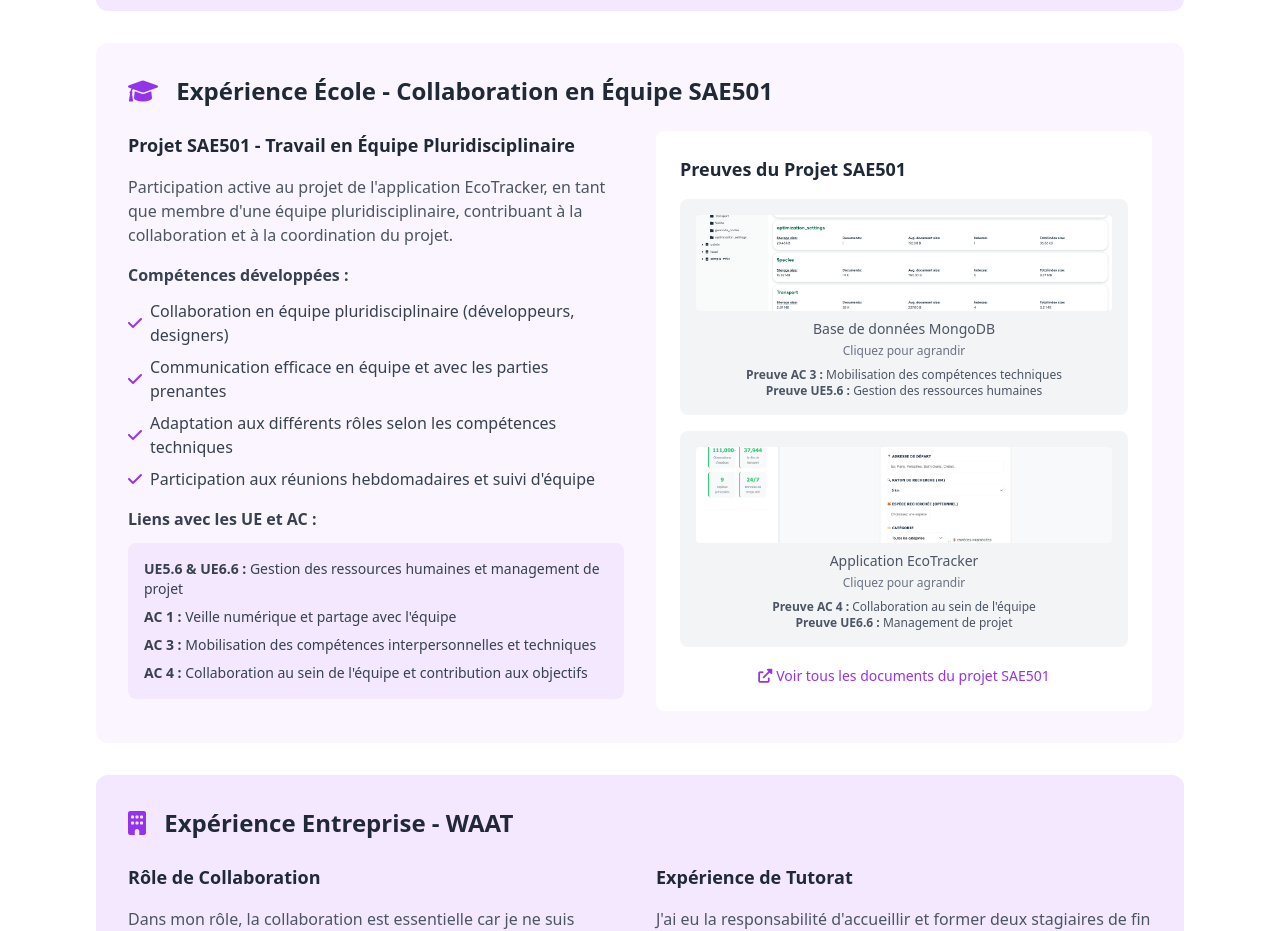
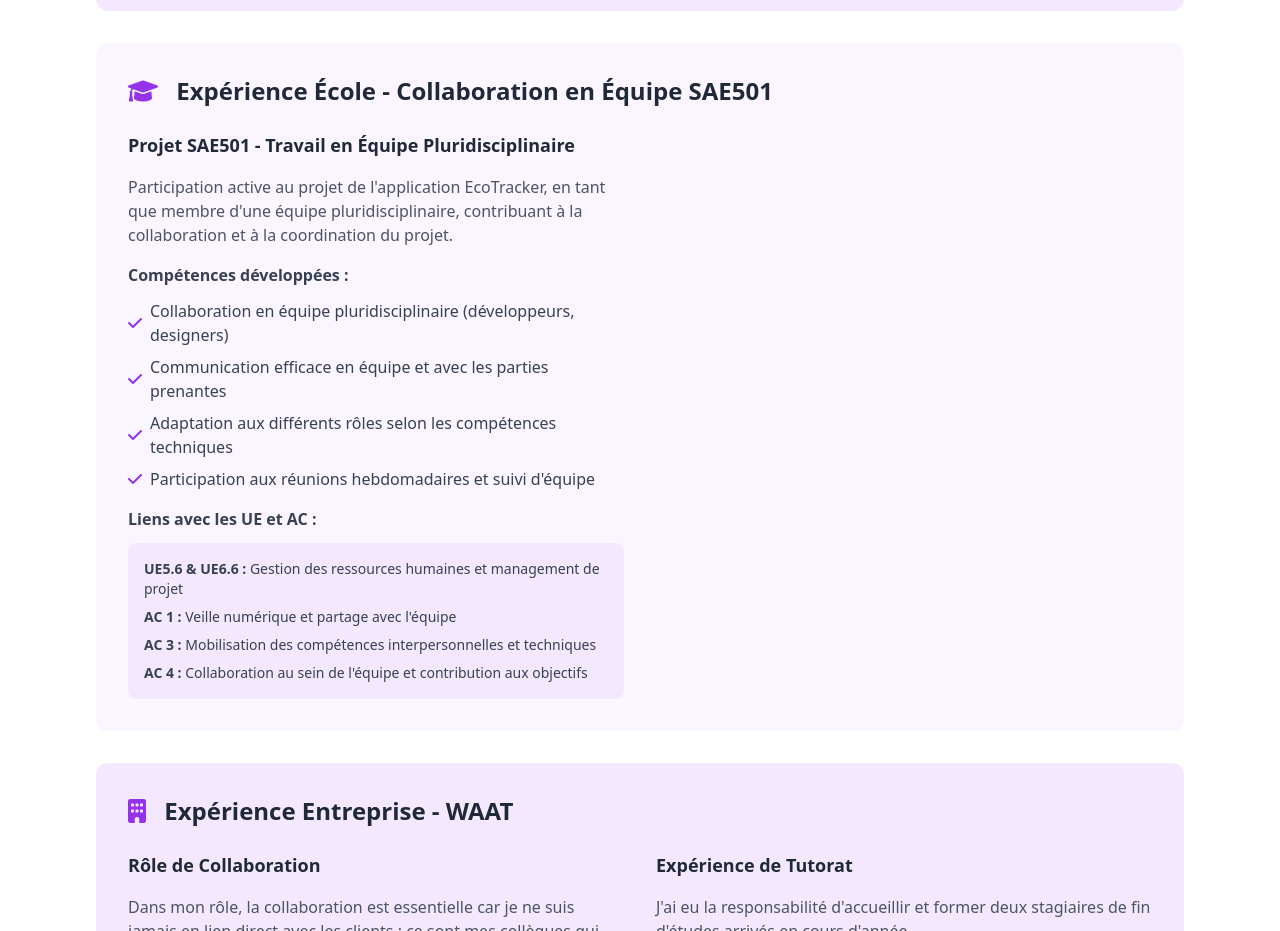
Before and after one commit to tmsmks/Portfolio-thomaks, a plain HTML site: page competence6.html in a window 1280 px wide. Shown: the part 2697-3628 px from the top of the page. Drawn offline with nearby package versions, Linux system fonts and the light colour scheme.

Commit message:
🗑️ Suppression des preuves visuelles inappropriées SAE501
✨ Correction apportée :
- ✅ Suppression complète de la section avec des preuves non pertinentes
- ✅ Éviter de mettre des preuves qui ne correspondent pas à l'expérience
- ✅ Mise en page plus épurée et honnête
- ✅ Focus sur les descriptions textuelles et liens UE/AC

🎯 Objectif : Portfolio avec contenu honnête et approprié

```diff
--- a/competence6.html
+++ b/competence6.html
@@ -354,35 +354,7 @@
                             <p class="text-sm text-gray-700"><strong>AC 4 :</strong> Collaboration au sein de l'équipe et contribution aux objectifs</p>
                         </div>
                     </div>
-                    <div class="bg-white rounded-lg p-6">
-                        <h4 class="text-lg font-semibold text-gray-800 mb-4">Preuves du Projet SAE501</h4>
-                        <div class="grid grid-cols-1 gap-4 mb-4">
-                            <div class="bg-gray-100 rounded-lg p-4 text-center">
-                                <img src="traces/Pasted Graphic 2.png" alt="Base de données MongoDB" class="w-full h-24 object-cover rounded mb-2 cursor-pointer" onclick="openModal(this.src)">
-                                <p class="text-gray-600 text-sm">Base de données MongoDB</p>
-                                <p class="text-xs text-gray-500 mt-1">Cliquez pour agrandir</p>
-                                <div class="mt-2 text-xs text-gray-600">
-                                    <p><strong>Preuve AC 3 :</strong> Mobilisation des compétences techniques</p>
-                                    <p><strong>Preuve UE5.6 :</strong> Gestion des ressources humaines</p>
-                                </div>
-                            </div>
-                            <div class="bg-gray-100 rounded-lg p-4 text-center">
-                                <img src="traces/Pasted Graphic 4.png" alt="Application EcoTracker" class="w-full h-24 object-cover rounded mb-2 cursor-pointer" onclick="openModal(this.src)">
-                                <p class="text-gray-600 text-sm">Application EcoTracker</p>
-                                <p class="text-xs text-gray-500 mt-1">Cliquez pour agrandir</p>
-                                <div class="mt-2 text-xs text-gray-600">
-                                    <p><strong>Preuve AC 4 :</strong> Collaboration au sein de l'équipe</p>
-                                    <p><strong>Preuve UE6.6 :</strong> Management de projet</p>
-                                </div>
-                            </div>
-                        </div>
-                        <div class="mt-4 text-center">
-                            <a href="documents.html#projet-sae" class="inline-flex items-center text-purple-600 hover:text-purple-800 text-sm">
-                                <i class="fas fa-external-link-alt mr-1"></i>
-                                Voir tous les documents du projet SAE501
-                            </a>
-                        </div>
-                    </div>
+
                 </div>
             </div>
 
```
